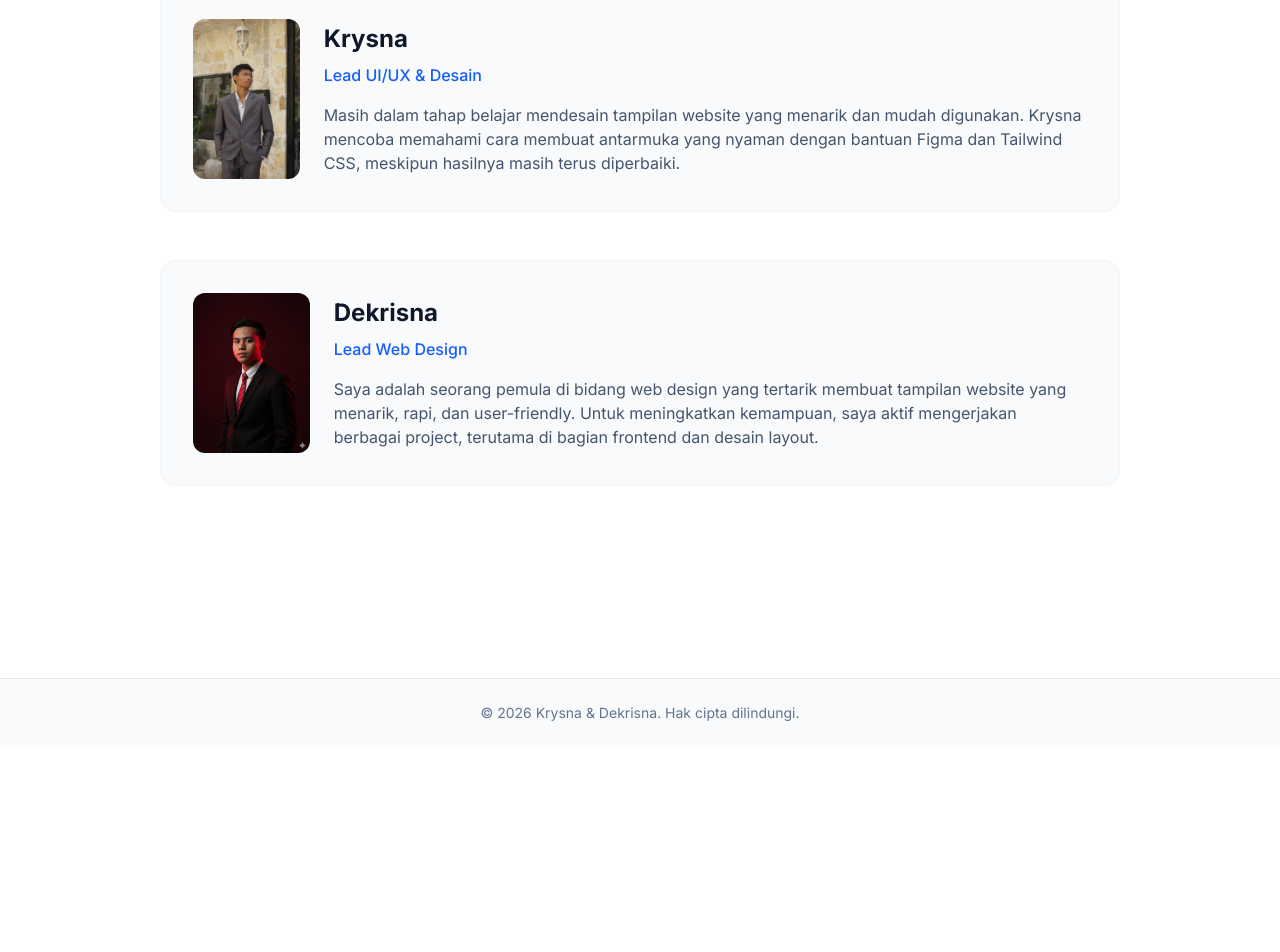
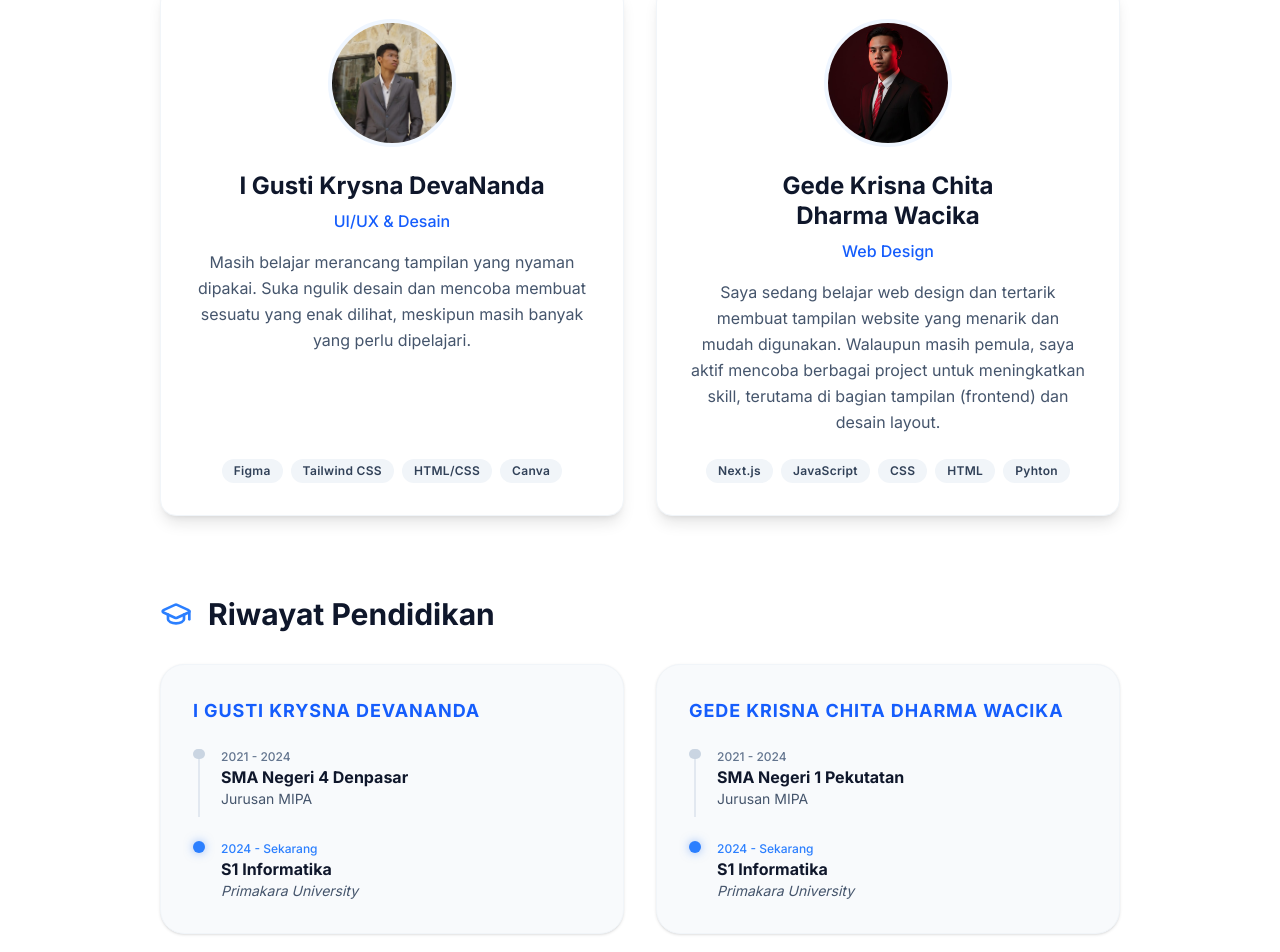
Before and after one commit to krysna07/Uts-Pweb, a Next.js app: page /about in a window 1280 px wide. Shown: the part 443-1395 px from the top of the page. Before the commit the page ends 1190 px from the top, so only its background shows below. Built offline with nearby package versions, Linux system fonts and the light colour scheme.

Commit message:
Final : Update menambahkan riwayat pendidikan ke tentang kami

```diff
--- a/app/about/page.tsx
+++ b/app/about/page.tsx
@@ -1,4 +1,5 @@
-import { Users, Workflow, Code2, Layers } from "lucide-react";
+import { Users, GraduationCap, ArrowRight } from "lucide-react";
+import TeamCard from "@/components/TeamCard";
 
 export const metadata = {
   title: "Tentang Kami | Tim K&D",
@@ -7,6 +8,7 @@ export const metadata = {
 export default function About() {
   return (
     <div className="flex flex-col px-4 sm:px-6 lg:px-8 py-16 max-w-5xl mx-auto">
+      {/* Header Section */}
       <div className="text-center mb-16">
         <h1 className="text-4xl md:text-6xl font-extrabold text-slate-900 dark:text-white mb-6">
           Tentang Kami
@@ -16,55 +18,105 @@ export default function About() {
         </p>
       </div>
 
-      {/* Team Division */}
+      {/* Team Division Section */}
       <section className="mb-20">
         <div className="flex items-center mb-8">
           <Users className="text-blue-500 mr-4" size={32} />
           <h2 className="text-3xl font-bold text-slate-900 dark:text-white">Anggota Tim & Peran</h2>
         </div>
-        <div className="space-y-12">
 
-  {/* Krysna */}
-  <div className="flex flex-col md:flex-row items-center gap-6 bg-slate-50 dark:bg-slate-900 p-8 rounded-2xl border border-slate-100 dark:border-slate-800">
-    <img
-      src="foto krysna.jpeg"
-      alt="Krysna"
-      className="w-40 h-40 object-cover rounded-xl"
+        <div className="flex flex-col md:flex-row gap-8">
+          <TeamCard
+            name="I Gusti Krysna DevaNanda"
+            role="UI/UX & Desain"
+            image="/foto%20krysna.jpeg"
+            description="Masih belajar merancang tampilan yang nyaman dipakai. Suka ngulik desain dan mencoba membuat sesuatu yang enak dilihat, meskipun masih banyak yang perlu dipelajari."
+            skills={["Figma", "Tailwind CSS", "HTML/CSS", "Canva"]}
           />
+          <TeamCard
+            name="Gede Krisna Chita Dharma Wacika"
+            role="Web Design"
+            image="/foto%20dekrisna.jpeg"
+            description="Saya sedang belajar web design dan tertarik membuat tampilan website yang menarik dan mudah digunakan. Walaupun masih pemula, saya aktif mencoba berbagai project untuk meningkatkan skill, terutama di bagian tampilan (frontend) dan desain layout."
+            skills={["Next.js", "JavaScript", "CSS", "HTML", "Pyhton"]}
+          />
+        </div>
+      </section>
 
-    <div>
-      <h3 className="text-2xl font-bold text-slate-900 dark:text-white mb-2">
-        Krysna
+      {/* Education Section - Desain Card Konsisten */}
+      <section className="mb-20">
+        <div className="flex items-center mb-8">
+          <GraduationCap className="text-blue-500 mr-4" size={32} />
+          <h2 className="text-3xl font-bold text-slate-900 dark:text-white">Riwayat Pendidikan</h2>
+        </div>
+
+        <div className="grid grid-cols-1 md:grid-cols-2 gap-8">
+
+          {/* Card Pendidikan Krysna */}
+          <div className="bg-slate-50 dark:bg-slate-900 p-8 rounded-3xl border border-slate-100 dark:border-slate-800 shadow-sm">
+            <h3 className="text-lg font-bold text-blue-600 dark:text-blue-400 mb-6 uppercase tracking-wider">
+              I Gusti Krysna DevaNanda
             </h3>
-      <p className="text-blue-600 dark:text-blue-400 font-medium mb-4">
-        Lead UI/UX & Desain
-      </p>
-      <p className="text-slate-600 dark:text-slate-400">
-        Masih dalam tahap belajar mendesain tampilan website yang menarik dan mudah digunakan.
-        Krysna mencoba memahami cara membuat antarmuka yang nyaman dengan bantuan Figma dan
-        Tailwind CSS, meskipun hasilnya masih terus diperbaiki.
-      </p>
+
+            <div className="space-y-6">
+              {/* SMA */}
+              <div className="flex gap-4">
+                <div className="flex flex-col items-center">
+                  <div className="w-3 h-3 rounded-full bg-slate-300 dark:bg-slate-700"></div>
+                  <div className="w-0.5 h-full bg-slate-200 dark:bg-slate-800"></div>
+                </div>
+                <div className="pb-2">
+                  <p className="text-xs font-medium text-slate-500">2021 - 2024</p>
+                  <h4 className="font-bold text-slate-900 dark:text-white">SMA Negeri 4 Denpasar</h4>
+                  <p className="text-sm text-slate-600 dark:text-slate-400">Jurusan MIPA</p>
                 </div>
               </div>
 
-  {/* Dekrisna */}
-  <div className="flex flex-col md:flex-row items-center gap-6 bg-slate-50 dark:bg-slate-900 p-8 rounded-2xl border border-slate-100 dark:border-slate-800">
-    <img
-      src="foto dekrisna.jpeg"
-      alt="Dekrisna"
-      className="w-40 h-40 object-cover rounded-xl" />
+              {/* Universitas */}
+              <div className="flex gap-4">
+                <div className="flex flex-col items-center">
+                  <div className="w-3 h-3 rounded-full bg-blue-500 shadow-[0_0_10px_rgba(59,130,246,0.5)]"></div>
+                </div>
                 <div>
-      <h3 className="text-2xl font-bold text-slate-900 dark:text-white mb-2">
-        Dekrisna
+                  <p className="text-xs font-medium text-blue-500">2024 - Sekarang</p>
+                  <h4 className="font-bold text-slate-900 dark:text-white">S1 Informatika</h4>
+                  <p className="text-sm text-slate-600 dark:text-slate-400 italic">Primakara University</p>
+                </div>
+              </div>
+            </div>
+          </div>
+
+          {/* Card Pendidikan Dekrisna */}
+          <div className="bg-slate-50 dark:bg-slate-900 p-8 rounded-3xl border border-slate-100 dark:border-slate-800 shadow-sm">
+            <h3 className="text-lg font-bold text-blue-600 dark:text-blue-400 mb-6 uppercase tracking-wider">
+              Gede Krisna Chita Dharma Wacika
             </h3>
-      <p className="text-blue-600 dark:text-blue-400 font-medium mb-4">
-        Lead Web Design
-      </p>
-      <p className="text-slate-600 dark:text-slate-400">
-        Saya adalah seorang pemula di bidang web design yang tertarik membuat tampilan website
-        yang menarik, rapi, dan user-friendly. Untuk meningkatkan kemampuan, saya aktif
-        mengerjakan berbagai project, terutama di bagian frontend dan desain layout.
-      </p>
+
+            <div className="space-y-6">
+              {/* SMA */}
+              <div className="flex gap-4">
+                <div className="flex flex-col items-center">
+                  <div className="w-3 h-3 rounded-full bg-slate-300 dark:bg-slate-700"></div>
+                  <div className="w-0.5 h-full bg-slate-200 dark:bg-slate-800"></div>
+                </div>
+                <div className="pb-2">
+                  <p className="text-xs font-medium text-slate-500">2021 - 2024</p>
+                  <h4 className="font-bold text-slate-900 dark:text-white">SMA Negeri 1 Pekutatan</h4>
+                  <p className="text-sm text-slate-600 dark:text-slate-400">Jurusan MIPA</p>
+                </div>
+              </div>
+
+              {/* Universitas */}
+              <div className="flex gap-4">
+                <div className="flex flex-col items-center">
+                  <div className="w-3 h-3 rounded-full bg-blue-500 shadow-[0_0_10px_rgba(59,130,246,0.5)]"></div>
+                </div>
+                <div>
+                  <p className="text-xs font-medium text-blue-500">2024 - Sekarang</p>
+                  <h4 className="font-bold text-slate-900 dark:text-white">S1 Informatika</h4>
+                  <p className="text-sm text-slate-600 dark:text-slate-400 italic">Primakara University</p>
+                </div>
+              </div>
             </div>
           </div>
         </div>
--- a/app/page.tsx
+++ b/app/page.tsx
@@ -49,34 +49,6 @@ export default function Home() {
           </div>
         </div>
       </section>
-
-      {/* Meet The Team Section */}
-      <section className="w-full max-w-6xl mx-auto py-20 border-t border-slate-100 dark:border-slate-800">
-        <div className="text-center mb-16">
-          <h2 className="text-4xl font-bold text-slate-900 dark:text-white mb-4">Kenali Tim Kami</h2>
-          <p className="text-slate-600 dark:text-slate-400 text-lg max-w-2xl mx-auto">
-            Dua keahlian yang berbeda, satu visi yang bersatu. Temukan pikiran di balik kode.
-          </p>
-        </div>
-
-        <div className="flex flex-col md:flex-row gap-8 max-w-4xl mx-auto">
-          <TeamCard
-
-            name="I Gusti Krysna DevaNanda"
-            role="UI/UX & Desain"
-            image="/foto%20krysna.jpeg"
-            description="Masih belajar merancang tampilan yang nyaman dipakai. Suka ngulik desain dan mencoba membuat sesuatu yang enak dilihat, meskipun masih banyak yang perlu dipelajari."
-            skills={["Figma", "Tailwind CSS", "HTML/CSS", "Canva"]}
-          />
-          <TeamCard
-            name="Gede Krisna Chita Dharma Wacika"
-            role="Web Design"
-            image="/foto%20dekrisna.jpeg"
-            description="Saya sedang belajar web design dan tertarik membuat tampilan website yang menarik dan mudah digunakan. Walaupun masih pemula, saya aktif mencoba berbagai project untuk meningkatkan skill, terutama di bagian tampilan (frontend) dan desain layout."
-            skills={["Next.js", "JavaScript", "CSS", "HTML", "Pyhton"]}
-          />
-        </div>
-      </section>
     </div>
   );
 }
```
Lines whose indentation alone changed are shown as unchanged.
